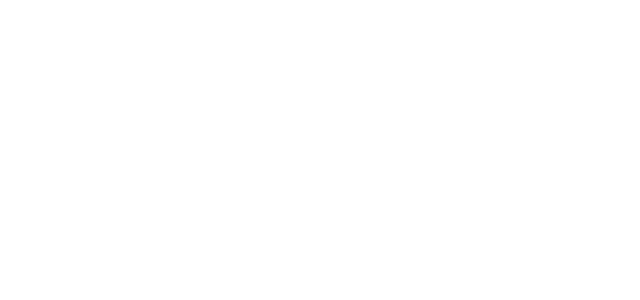
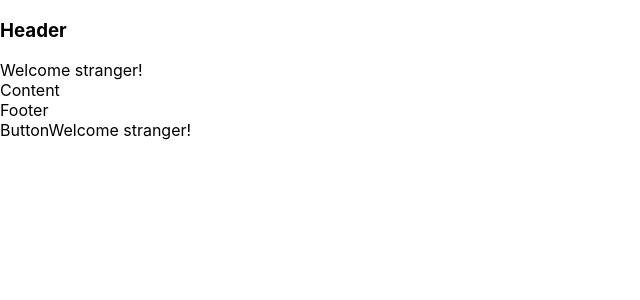
Before and after one commit to JamesMcGraaw/24-april-activities, a React (Create React App) app in the folder lifting-state-up/: page / in a window 1280 px wide. Shown: the top 300 px of the page, without its empty margins (0-640 px from the left). Built offline with nearby package versions, Linux system fonts and the light colour scheme.

Commit message:
passed state down from app to header and button

```diff
--- a/lifting-state-up/src/App.js
+++ b/lifting-state-up/src/App.js
@@ -2,15 +2,18 @@ import './App.css';
 import Header from "./components/Header";
 import Content from "./components/Content";
 import Footer from "./components/Footer";
+import {useState} from "react";
 
 const App = () => {
-  return (
-    <>
-    <Header />
-    <Content />
-    <Footer />
-    </>
-  );
+    const [loggedIn, setLoggedIn] = useState(false)
+
+    return (
+        <>
+            <Header loggedIn={loggedIn} />
+            <Content/>
+            <Footer loggedIn={loggedIn} />
+        </>
+    );
 }
 
 export default App;
--- a/lifting-state-up/src/components/Content/index.js
+++ b/lifting-state-up/src/components/Content/index.js
@@ -1,7 +1,7 @@
 const Content = () => {
     return (
         <div>
-
+            Content
         </div>
     )
 }
--- a/lifting-state-up/src/components/Footer/Button/index.js
+++ b/lifting-state-up/src/components/Footer/Button/index.js
@@ -1,7 +1,8 @@
-const Button = () => {
+const Button = ({loggedIn}) => {
     return (
         <div>
-
+            Button
+            {loggedIn ? 'Welcome back!' : 'Welcome stranger!'}
         </div>
     )
 }
--- a/lifting-state-up/src/components/Footer/index.js
+++ b/lifting-state-up/src/components/Footer/index.js
@@ -1,7 +1,10 @@
-const Footer = () => {
+import Button from "./Button";
+
+const Footer = ({loggedIn}) => {
     return (
         <div>
-
+            Footer
+            <Button loggedIn={loggedIn}/>
         </div>
     )
 }
--- a/lifting-state-up/src/components/Header/index.js
+++ b/lifting-state-up/src/components/Header/index.js
@@ -1,9 +1,9 @@
-const Header = () => {
+const Header = ({loggedIn}) => {
     return (
         <div>
-
-        </div>
-    )
+            <h3>Header</h3>
+            {loggedIn ? 'Welcome back!' : 'Welcome stranger!'}
+        </div>)
 }
 
 export default Header
```
